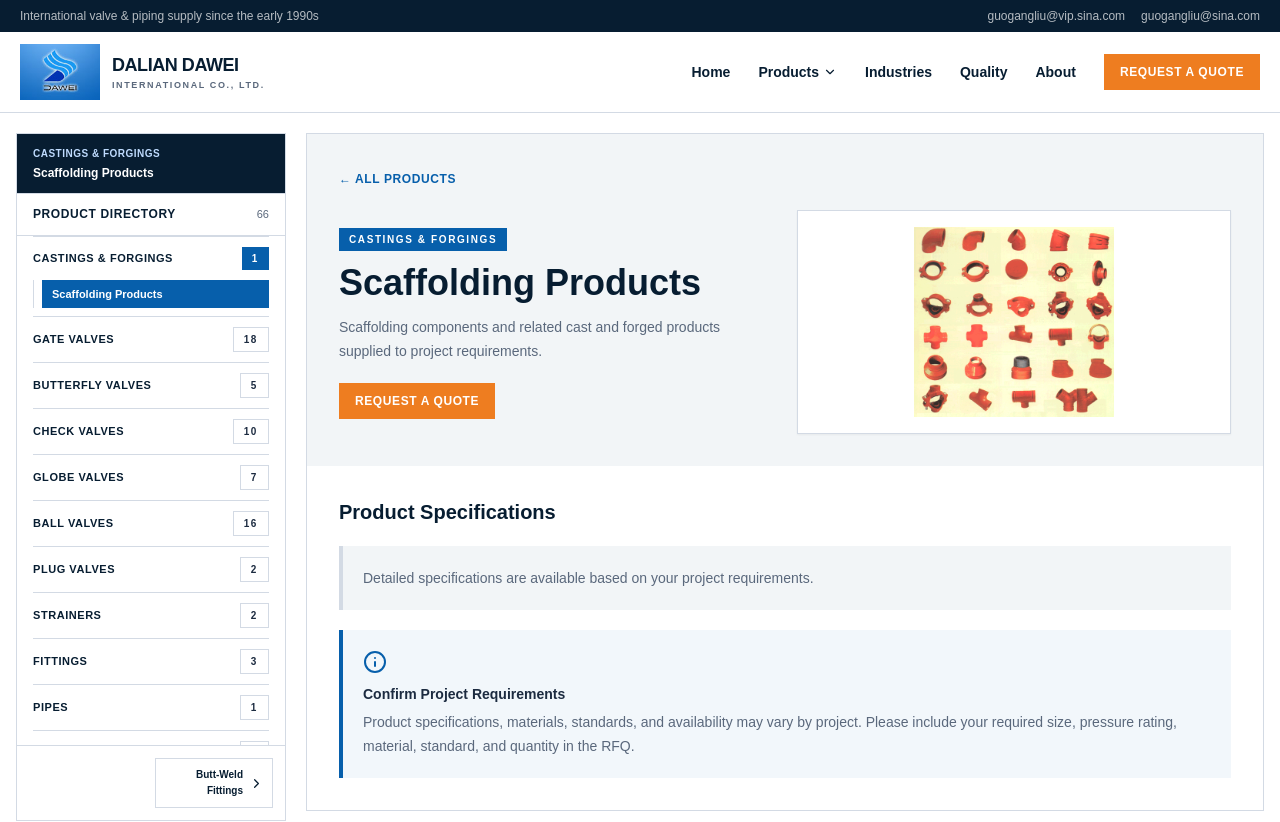
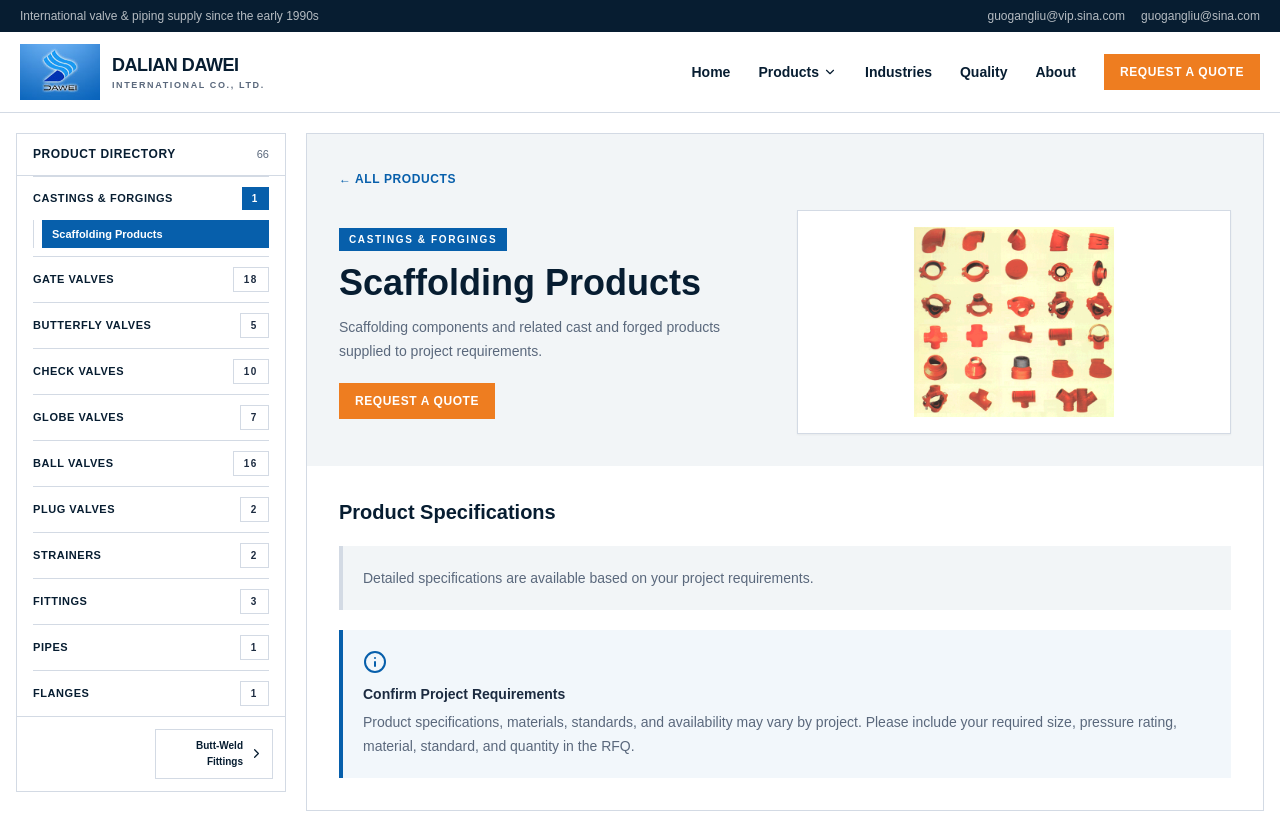
Before and after one commit to unikc/dawei, a Next.js app: page /products/detail/castings-forgings-scaffolding in a window 1280 px wide. Shown: the top 822 px of the page. Built offline with nearby package versions, Linux system fonts and the light colour scheme.

Commit message:
Remove redundant product rail context

```diff
--- a/components/ProductDetailNav.tsx
+++ b/components/ProductDetailNav.tsx
@@ -50,10 +50,6 @@ export function ProductDetailNav({ products, currentSlug }: { products: ProductN
 
   return <aside className="lg:sticky lg:top-24 lg:self-start">
     <div className="hidden max-h-[calc(100vh-7rem)] overflow-hidden border border-border bg-background lg:flex lg:flex-col">
-      <div className="border-b border-border bg-navy px-4 py-3 text-white">
-        <p className="text-[10px] font-bold uppercase tracking-wider text-blue-200">{current?.category}</p>
-        <h2 className="mt-1 line-clamp-2 text-xs font-black leading-4">{current?.title}</h2>
-      </div>
       <div className="flex items-center justify-between border-b border-border px-4 py-3"><h2 className="text-xs font-black uppercase tracking-wider text-navy">Product Directory</h2><span className="text-[11px] text-muted-foreground">{products.length}</span></div>
       <div className="min-h-0 flex-1 overflow-y-auto px-4">{navigation}</div>
       <div className="grid grid-cols-2 gap-2 border-t border-border p-3">
```
